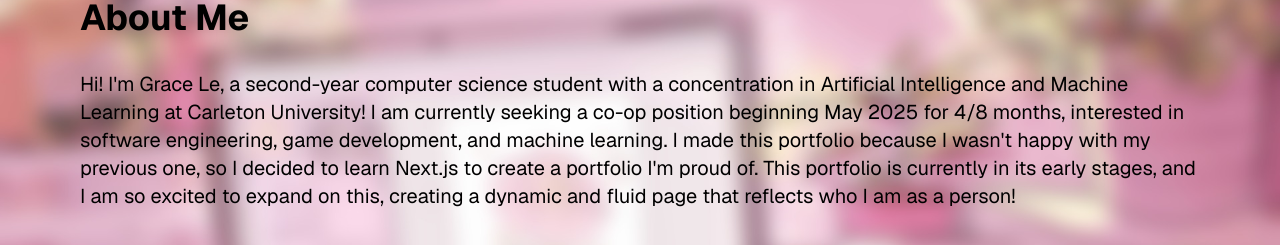
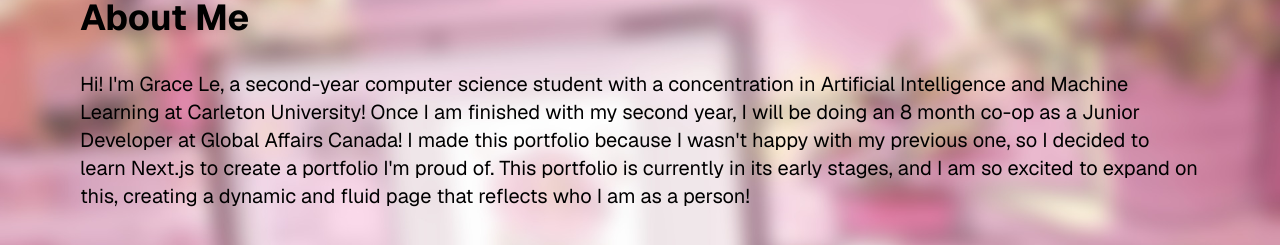
Before and after one commit to fastcar181/portfolio, a Next.js app: page /about in a window 1280 px wide. Shown: the part 166-411 px from the top of the page. Built offline with nearby package versions, Linux system fonts and the light colour scheme.

Commit message:
Updated About Page

```diff
--- a/app/about/page.js
+++ b/app/about/page.js
@@ -5,7 +5,7 @@ export default function About() {
       <div className="bg-gray-100 text-black grid grid-rows-[20px_1fr_20px] items-center justify-items-center min-h-screen p-8 pb-20 gap-16 sm:p-20 font-[family-name:var(--font-geist-sans)] bg-cover bg-center bg-no-repeat md:bg-fixed" style={{backgroundImage: "url('/background.jpg')", backgroundSize: "cover"}} >
           <main className="flex flex-col gap-8 row-start-2 items-center sm:items-start">
           <h1 className="text-4xl font-bold text-center sm:text-left">About Me</h1>
-          <p className="text-xl text-center sm:text-left">Hi! I'm Grace Le, a second-year computer science student with a concentration in Artificial Intelligence and Machine Learning at Carleton University! I am currently seeking a co-op position beginning May 2025 for 4/8 months, interested in software engineering, game development, and machine learning. I made this portfolio because I wasn't happy with my previous one, so I decided to learn Next.js to create a portfolio I'm proud of. This portfolio is currently in its early stages, and I am so excited to expand on this, creating a dynamic and fluid page that reflects who I am as a person!</p>
+          <p className="text-xl text-center sm:text-left">Hi! I'm Grace Le, a second-year computer science student with a concentration in Artificial Intelligence and Machine Learning at Carleton University! Once I am finished with my second year, I will be doing an 8 month co-op as a Junior Developer at Global Affairs Canada! I made this portfolio because I wasn't happy with my previous one, so I decided to learn Next.js to create a portfolio I'm proud of. This portfolio is currently in its early stages, and I am so excited to expand on this, creating a dynamic and fluid page that reflects who I am as a person!</p>
           <h1 className="text-4xl font-bold text-center sm:text-left">Programming Skillset</h1>
           <div className="flex flex-wrap justify-center gap-4 md:gap-8 px-4 py-8">
               <img src="https://cdn.jsdelivr.net/gh/devicons/devicon@latest/icons/python/python-original.svg" className="h-16"/>
```
